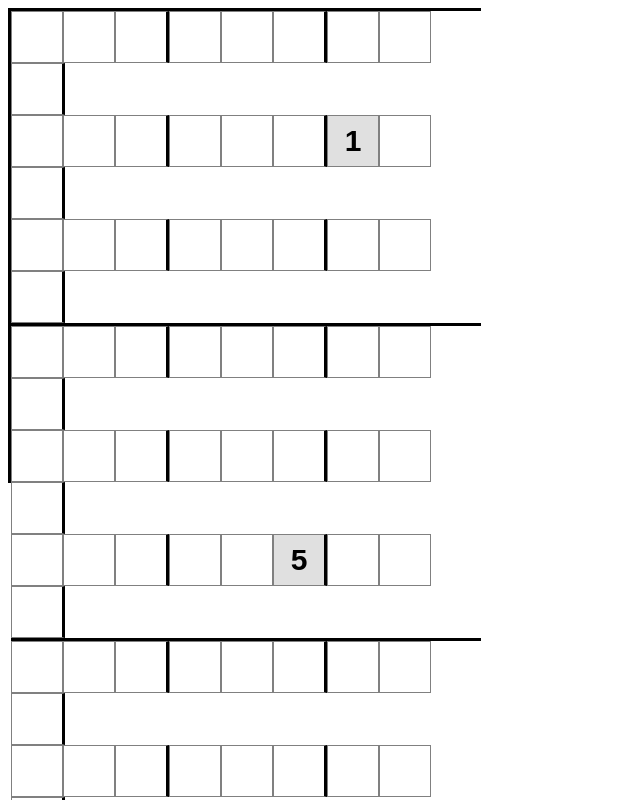
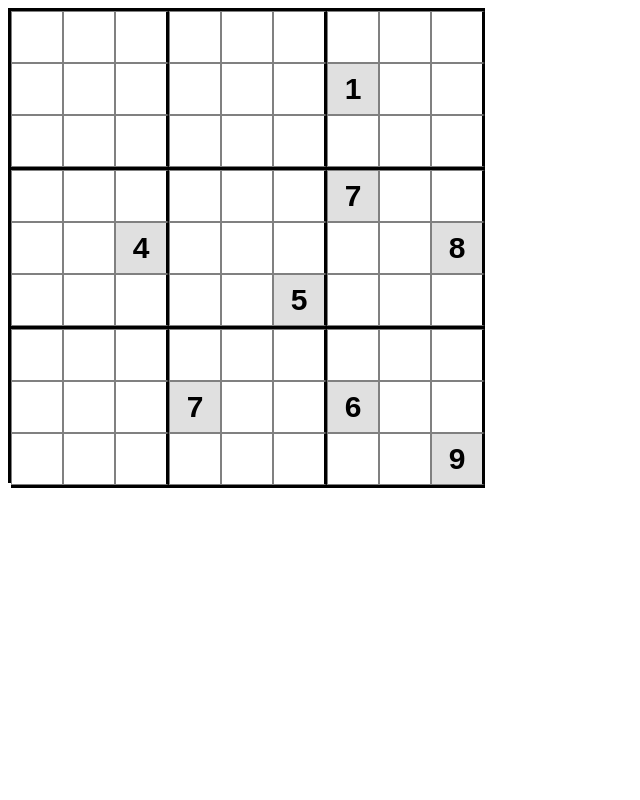
Before and after one commit to MohamedRebai41/Sudoku-UI, a React (Vite) app: page / in a window 1280 px wide. Shown: the top 800 px of the page, without its empty margins (0-640 px from the left). Built offline with nearby package versions, Linux system fonts and the light colour scheme.

Commit message:
added checcking for errors as the player is solving functionality

```diff
--- a/src/App.jsx
+++ b/src/App.jsx
@@ -1,5 +1,5 @@
 import { createRoot } from "react-dom/client";
-import Grid from "./Grid";
+import Grid from "./Components/Grid";
 
 const App = () => (
   <div>
--- a/src/Case.jsx
+++ /dev/null
@@ -1,22 +0,0 @@
-import { useState } from "react";
-
-const Case = (props) => {
-  const [value, setValue] = useState("");
-  return (
-    <input
-      className={`case ${props.isEdge ? "edge-case" : ""}`}
-      type="text"
-      disabled={props.value != 0}
-      value={props.value != 0 ? props.value : value}
-      onChange={(e) => {
-        let inputVal = e.target.value;
-        if (inputVal.length == 2) inputVal = inputVal[1];
-        const validVal = inputVal.replace(/[^1-9]/g, "");
-        setValue(validVal);
-      }}
-      maxLength="2"
-    />
-  );
-};
-
-export default Case;
--- /dev/null
+++ b/src/Components/Case.jsx
@@ -0,0 +1,34 @@
+import { useState } from "react";
+
+const Case = (props) => {
+  const [value, setValue] = useState("");
+  return (
+    <input
+      className={`case ${props.isEdge ? "edge-case" : ""}`}
+      type="text"
+      onFocus={(e) => {
+        e.target.setSelectionRange(
+          e.target.value.length,
+          e.target.value.length
+        );
+      }}
+      disabled={props.value != 0}
+      value={props.value != 0 ? props.value : value}
+      onChange={(e) => {
+        let inputVal = e.target.value;
+        if (inputVal.length == 2) inputVal = inputVal[1];
+        else if (inputVal.length == 0) inputVal = 0;
+        if (/[0-9]/.test(inputVal)) {
+          if (!props.handleCaseChange(props.row, props.col, +inputVal)) {
+            e.target.classList.add("wrong");
+          } else {
+            e.target.classList.remove("wrong");
+          }
+          setValue(inputVal == 0 ? "" : inputVal);
+        }
+      }}
+    />
+  );
+};
+
+export default Case;
--- /dev/null
+++ b/src/Components/Grid.jsx
@@ -0,0 +1,41 @@
+import { useState } from "react";
+import checkValid from "../Functions/checkValid";
+import Row from "./Row";
+
+const Grid = () => {
+  const initialGrid = [
+    [0, 0, 0, 0, 0, 0, 0, 0, 0],
+    [0, 0, 0, 0, 0, 0, 1, 0, 0],
+    [0, 0, 0, 0, 0, 0, 0, 0, 0],
+    [0, 0, 0, 0, 0, 0, 7, 0, 0],
+    [0, 0, 4, 0, 0, 0, 0, 0, 8],
+    [0, 0, 0, 0, 0, 5, 0, 0, 0],
+    [0, 0, 0, 0, 0, 0, 0, 0, 0],
+    [0, 0, 0, 7, 0, 0, 6, 0, 0],
+    [0, 0, 0, 0, 0, 0, 0, 0, 9],
+  ];
+
+  const [grid, setGrid] = useState(initialGrid);
+
+  function handleCaseChange(row, col, value) {
+    const newGrid = [...grid];
+    newGrid[row][col] = value;
+    setGrid(newGrid);
+    return checkValid(row, col, value, newGrid);
+  }
+  return (
+    <div className="grid">
+      {initialGrid.map((row, index) => (
+        <Row
+          key={index}
+          row={row}
+          handleCaseChange={handleCaseChange}
+          isEdge={index % 3 == 2}
+          index={index}
+        ></Row>
+      ))}
+    </div>
+  );
+};
+
+export default Grid;
--- a/src/Row.jsx
+++ b/src/Components/Row.jsx
@@ -4,7 +4,14 @@ const Row = (props) => {
   return (
     <div className={`row ${props.isEdge ? "edge-row" : ""}`}>
       {props.row.map((value, index) => (
-        <Case key={index} value={value} isEdge={index % 3 == 2}></Case>
+        <Case
+          key={index}
+          row={props.index}
+          col={index}
+          value={value}
+          handleCaseChange={props.handleCaseChange}
+          isEdge={index % 3 == 2}
+        ></Case>
       ))}
     </div>
   );
--- /dev/null
+++ b/src/Functions/checkValid.js
@@ -0,0 +1,19 @@
+const checkValid = (row, col, value, newGrid) => {
+  if (value == 0) return true;
+  for (let i = 0; i < 9; i++) {
+    if (newGrid[row][i] == value && i != col) return false;
+  }
+  for (let i = 0; i < 9; i++) {
+    if (newGrid[i][col] == value && i != row) return false;
+  }
+  const rowStart = Math.floor(row / 3) * 3;
+  const colStart = Math.floor(col / 3) * 3;
+  for (let i = rowStart; i < rowStart + 3; i++) {
+    for (let j = colStart; j < colStart + 3; j++) {
+      if (newGrid[i][j] == value && i != row && j != col) return false;
+    }
+  }
+  return true;
+};
+
+export default checkValid;
--- a/src/Grid.jsx
+++ /dev/null
@@ -1,24 +0,0 @@
-import Row from "./Row";
-
-const Grid = () => {
-  const grid = [
-    [0, 0, 0, 0, 0, 0, 0, 0, 0],
-    [0, 0, 0, 0, 0, 0, 1, 0, 0],
-    [0, 0, 0, 0, 0, 0, 0, 0, 0],
-    [0, 0, 0, 0, 0, 0, 0, 0, 0],
-    [0, 0, 0, 0, 0, 0, 0, 0, 0],
-    [0, 0, 0, 0, 0, 5, 0, 0, 0],
-    [0, 0, 0, 0, 0, 0, 0, 0, 0],
-    [0, 0, 0, 0, 0, 0, 0, 0, 0],
-    [0, 0, 0, 0, 0, 0, 0, 0, 0],
-  ];
-  return (
-    <div className="grid">
-      {grid.map((row, index) => (
-        <Row key={index} row={row} isEdge={index % 3 == 2}></Row>
-      ))}
-    </div>
-  );
-};
-
-export default Grid;
--- a/src/style.css
+++ b/src/style.css
@@ -1,6 +1,6 @@
 .grid {
   height: 472px;
-  width: 469.5px;
+  width: 474px;
   display: flex;
   flex-direction: column;
   border: 3px solid black;
@@ -21,7 +21,13 @@
 
 .case:focus {
   caret-color: transparent;
+  -webkit-user-select: none;
+  -moz-user-select: none;
+  -ms-user-select: none;
+  user-select: none;
 }
+
+
 
 .case:disabled {
   background-color: #e0e0e0;
@@ -36,3 +42,7 @@
 .edge-row {
   border-bottom: 3px solid black;
 }
+
+.case.wrong {
+  background-color: #f26161;
+}
```
